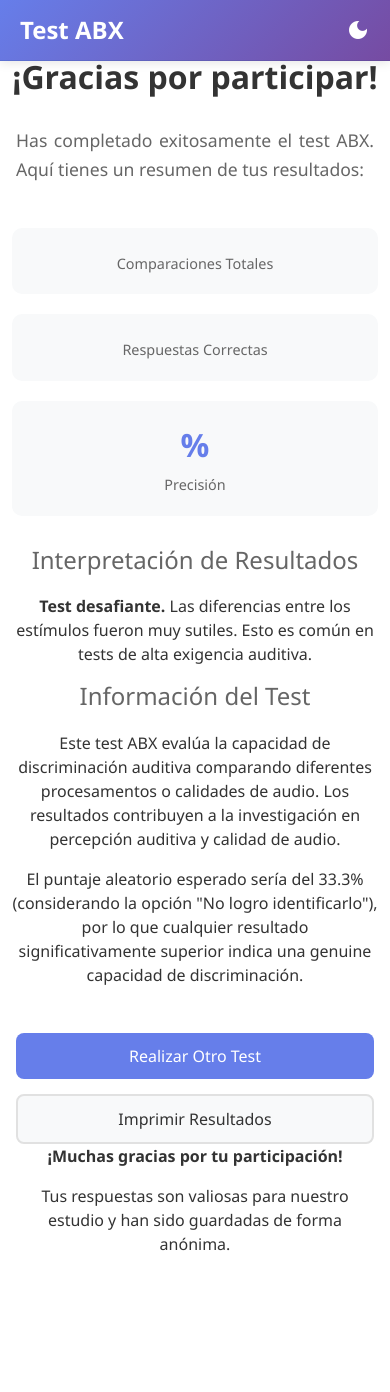
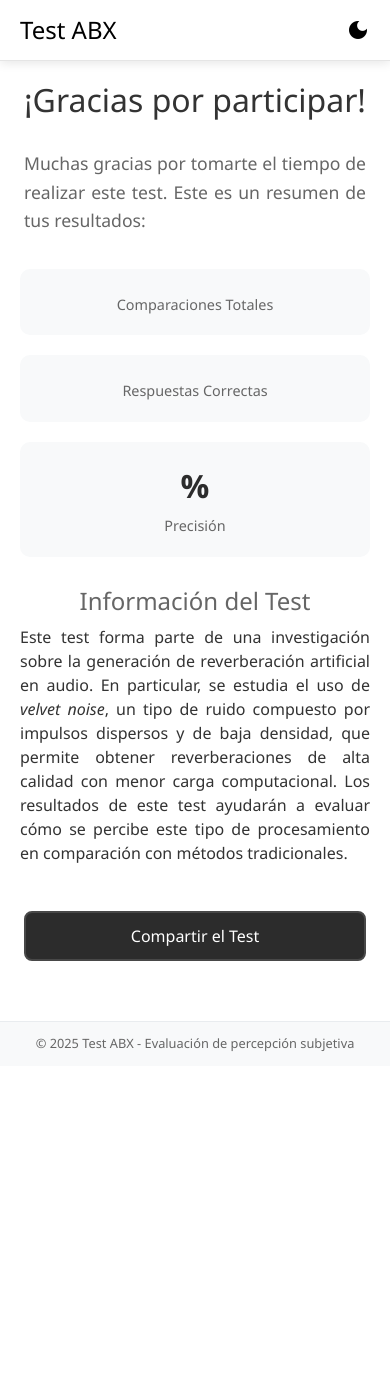
Before and after one commit to almarazj/simple-abx, a Python web app: template templates/results.html in a window 390 px wide. Shown: the top 1392 px of the page. After the commit the page ends 1052 px from the top, so only its background shows below. Run offline with Jinja, Linux system fonts and the light colour scheme; the template is opened without the code that fills it, so the values that code supplies are empty.

Commit message:
Feat: improve mobile responsiveness and clean up code

```diff
--- a/app/core/app_factory.py
+++ b/app/core/app_factory.py
@@ -1,7 +1,7 @@
 # app/core/app_factory.py
 from fastapi import FastAPI
 from fastapi.staticfiles import StaticFiles
-
+from uvicorn.middleware.proxy_headers import ProxyHeadersMiddleware
 from app.core.config import settings
 from app.core.logging import setup_logging
 from app.core.exceptions import setup_exception_handlers
@@ -26,6 +26,7 @@ def create_app() -> FastAPI:
     # Configurar archivos estáticos
     app.mount("/static", StaticFiles(directory=settings.STATIC_FILES_DIR), name="static")
 
+    app.add_middleware(ProxyHeadersMiddleware, trusted_hosts=["*"])
     # Registrar routers
     app.include_router(web_router)
 
--- a/app/core/config.py
+++ b/app/core/config.py
@@ -1,5 +1,4 @@
 # app/core/config.py
-import os
 from pydantic_settings import BaseSettings
 
 class Settings(BaseSettings):
@@ -8,6 +7,7 @@ class Settings(BaseSettings):
     VERSION: str = "0.1.0"
 
     # Firestore
+    GOOGLE_APPLICATION_CREDENTIALS: str = "./credentials.json"
     GOOGLE_PROJECT_ID: str = "simple-abx"
     FIRESTORE_COLLECTION: str = "test_results"
 
--- a/requirements.txt
+++ b/requirements.txt
@@ -5,3 +5,4 @@ pydantic_settings
 python-multipart
 cryptography
 google-cloud-firestore
+starlette==0.40.0
--- a/static/css/style.css
+++ b/static/css/style.css
@@ -1,37 +1,40 @@
 /* Variables de colores para temas */
 :root {
     /* Tema claro (por defecto) */
-    --bg-primary: linear-gradient(135deg, #667eea 0%, #764ba2 100%);
+    --bg-primary: linear-gradient(0deg, #c7c7c7 0%, #ededed 100%);
     --bg-secondary: #f8f9fa;
     --bg-card: #ffffff;
-    --bg-header: rgba(124, 58, 237, 0.4);
+    --bg-header: #ffffff;
     --bg-footer: #f8f9fa;
+    --btn-primary: #fff;
     --text-primary: #333;
     --text-secondary: #666;
     --text-muted: #999;
-    --text-header: #fff;
+    --text-header: #000000;
     --text-footer: #666;
-    --border-primary: #e1e1e1;
+    --border-primary: #484848;
     --border-secondary: #e9ecef;
     --border-header: rgba(0, 0, 0, 0.1);
-    --accent-primary: #667eea;
-    --accent-primary-hover: #5a6fd8;
+    --accent-primary: #2c2c2c;
+    --accent-primary-hover: #393e59;
+    --bg-audio-button: #7ad358;
     --accent-success: #28a745;
-    --accent-success-hover: #218838;
-    --accent-success-active: #1e7e34;
     --shadow-primary: rgba(0, 0, 0, 0.1);
-    --shadow-button: rgba(102, 126, 234, 0.4);
     --shadow-success: rgba(40, 167, 69, 0.4);
     --transparent-text: rgba(255, 255, 255, 0.25);
     --full-transparent: rgba(255, 255, 255, 0);
+    --theme-icon: #000;
+    --btn-a: #4a90e2; /* Azul */
+    --btn-b: #e94e77; /* Rosa */
 }
 
 [data-theme="dark"] {
     --bg-primary: linear-gradient(135deg, #1a1a1a 0%, #2d2d2d 100%);
     --bg-secondary: #2d2d2d;
     --bg-card: #1e1e1e;
-    --bg-header: rgba(124, 58, 237, 0.4);
+    --bg-header: linear-gradient(135deg, #1a1a1a 0%, #342935 100%);
     --bg-footer: #1a1a1a;
+    --btn-primary: #000;
     --text-primary: #fff;
     --text-secondary: #ccc;
     --text-muted: #888;
@@ -84,7 +87,7 @@ body {
 .main-header {
     position: fixed;
     top: 0; left: 0; right: 0;
-    background: linear-gradient(135deg, #667eea 0%, #764ba2 100%);
+    background: var(--bg-header);
     box-shadow: 0 2px 10px rgba(0,0,0,0.1);
     z-index: 1000;
     border-bottom: 1px solid var(--border-header);
@@ -112,7 +115,7 @@ body {
     color: var(--text-header);
     text-decoration: none;
     font-size: 1.5rem;
-    font-weight: 600;
+    font-weight: 100;
     transition: color 0.3s;
     display: flex;
     align-items: center;
@@ -140,10 +143,10 @@ body {
 .theme-toggle:hover .theme-icon .material-icons { transform: rotate(180deg); }
 .theme-icon .material-icons {
     font-size: 24px;
-    color: #fff !important;
+    color: var(--theme-icon);
     line-height: 1;
     vertical-align: middle;
-     transition: transform 0.3s;
+    transition: transform 0.3s;
 }
 
 .main-footer {
@@ -189,12 +192,12 @@ h2 {
     color: var(--text-primary);
     margin-bottom: 30px;
     font-size: 2rem;
-    font-weight: 600;
+    font-weight: 200;
     transition: color 0.3s;
 }
 h3 {
     color: var(--text-secondary);
-    margin-bottom: 20px;
+    padding: 10px 0;
     font-size: 1.5rem;
     font-weight: 500;
     transition: color 0.3s;
@@ -241,13 +244,13 @@ h3 {
     margin-top: 30px;
     display: flex;
     gap: 15px;
-    justify-content: center;
+    justify-content: flex-end;
     flex-wrap: wrap;
 }
 .btn-primary, .btn-secondary, .btn-audio {
     border: none;
     border-radius: 8px;
-    padding: 10px 20px;
+    padding: 15px 20px;
     font-size: 1rem;
     font-weight: 500;
     cursor: pointer;
@@ -259,13 +262,19 @@ h3 {
     will-change: transform;
     backface-visibility: hidden;
 }
+.button-group:has(#start-test-btn) {
+    justify-content: center;
+}
 .btn-primary {
     background: var(--accent-primary);
-    color: #fff;
+    border: 2px solid var(--border-primary);
+    color: var(--btn-primary);
 }
 .btn-primary:hover {
-    background: var(--accent-primary-hover);
     transform: translateY(2px);
+    background: var(--accent-primary);
+    border: 2px solid var(--border-primary);
+
 }
 .btn-secondary {
     background: var(--bg-secondary);
@@ -456,7 +475,7 @@ h3 {
     display: grid;
     grid-template-columns: repeat(auto-fit, minmax(200px, 1fr));
     gap: 20px;
-    margin: 30px 0;
+    margin: 20px 0;
 }
 .stat-item {
     background: var(--bg-secondary);
@@ -478,6 +497,10 @@ h3 {
     transition: color 0.3s;
 }
 
+.additional-info p {
+    text-align: justify;
+}
+
 /* Responsive solo para móviles */
 
 @media (max-width: 768px) {
@@ -485,10 +508,13 @@ h3 {
         padding: 0;
         background: var(--bg-card);
     }
+    .main-header {
+        position: static;
+    }
     .main-content {
-        padding: 0 12px;
-        margin-top: 58px;
-        margin-bottom: 100px;
+        padding: 0 20px;
+        margin-top: 20px;
+        margin-bottom: 20px;
         min-height: calc(100vh - 110px);
         background-color: var(--bg-card);
         box-sizing: border-box;
--- a/static/js/abx_test.js
+++ b/static/js/abx_test.js
@@ -491,3 +491,32 @@ document.addEventListener('DOMContentLoaded', function() {
         });
     }
 });
+
+document.addEventListener('DOMContentLoaded', function() {
+    const shareBtn = document.getElementById('share-btn');
+    if (shareBtn) {
+        shareBtn.addEventListener('click', async function() {
+            const shareData = {
+                title: 'Test ABX',
+                text: 'Ayúdame completando este test de percepción auditiva! (duración máx: 10 min):',
+                url: window.location.origin + '/'
+            };
+            if (navigator.share) {
+                try {
+                    await navigator.share(shareData);
+                } catch (err) {
+                    // Usuario canceló o error
+                }
+            } else {
+                // Copia mensaje + enlace al portapapeles
+                const textToCopy = `${shareData.text}\n${shareData.url}`;
+                try {
+                    await navigator.clipboard.writeText(textToCopy);
+                    alert('¡Enlace copiados al portapapeles!');
+                } catch (err) {
+                    alert('No se pudo copiar el mensaje. Copia manualmente:\n' + textToCopy);
+                }
+            }
+        });
+    }
+});
--- a/templates/results.html
+++ b/templates/results.html
@@ -8,7 +8,7 @@
             <h2>¡Gracias por participar!</h2>
 
             <div class="instructions">
-                <p>Has completado exitosamente el test ABX. Aquí tienes un resumen de tus resultados:</p>
+                <p>Muchas gracias por tomarte el tiempo de realizar este test. Este es un resumen de tus resultados:</p>
             </div>
 
             <!-- Estadísticas del test -->
@@ -29,55 +29,19 @@
                 </div>
             </div>
 
-            <!-- Interpretación de resultados -->
-            <div class="results-interpretation">
-                <h3>Interpretación de Resultados</h3>
-
-                {% if stats.accuracy_percentage >= 80 %}
-                <div class="result-excellent">
-                    <p><strong>¡Excelente!</strong> Tu precisión indica una muy buena capacidad de discriminación auditiva.
-                    Pudiste identificar correctamente la mayoría de las diferencias entre los estímulos.</p>
-                </div>
-                {% elif stats.accuracy_percentage >= 60 %}
-                <div class="result-good">
-                    <p><strong>Buen desempeño.</strong> Tu precisión muestra una buena capacidad de discriminación auditiva.
-                    Algunas diferencias pueden haber sido muy sutiles.</p>
-                </div>
-                {% elif stats.accuracy_percentage >= 40 %}
-                <div class="result-average">
-                    <p><strong>Desempeño promedio.</strong> Algunas comparaciones fueron más desafiantes.
-                    Esto puede deberse a diferencias muy sutiles entre los estímulos o condiciones de escucha.</p>
-                </div>
-                {% else %}
-                <div class="result-challenging">
-                    <p><strong>Test desafiante.</strong> Las diferencias entre los estímulos fueron muy sutiles.
-                    Esto es común en tests de alta exigencia auditiva.</p>
-                </div>
-                {% endif %}
-            </div>
-
             <!-- Información adicional -->
             <div class="additional-info">
                 <h3>Información del Test</h3>
-                <p>Este test ABX evalúa la capacidad de discriminación auditiva comparando diferentes procesamentos
-                o calidades de audio. Los resultados contribuyen a la investigación en percepción auditiva y
-                calidad de audio.</p>
-
-                <p>El puntaje aleatorio esperado sería del 33.3% (considerando la opción "No logro identificarlo"),
-                por lo que cualquier resultado significativamente superior indica una genuine capacidad de discriminación.</p>
+                <p>Este test forma parte de una investigación sobre la generación de reverberación artificial en audio.
+                En particular, se estudia el uso de <em>velvet noise</em>, un tipo de ruido compuesto por impulsos dispersos y de baja densidad, que permite obtener reverberaciones de alta calidad con menor carga computacional.
+                Los resultados de este test ayudarán a evaluar cómo se percibe este tipo de procesamiento en comparación con métodos tradicionales.</p>
             </div>
 
             <!-- Botones de acción -->
             <div class="button-group">
-                <a href="/" class="btn-primary">Realizar Otro Test</a>
-                <button onclick="window.print()" class="btn-secondary">Imprimir Resultados</button>
-            </div>
-
-            <!-- Agradecimiento final -->
-            <div class="thank-you">
-                <p><strong>¡Muchas gracias por tu participación!</strong></p>
-                <p>Tus respuestas son valiosas para nuestro estudio y han sido guardadas de forma anónima.</p>
+                <button id="share-btn" class="btn-primary" type="button">Compartir el Test</button>
             </div>
         </div>
     </div>
+    <script src="{{ url_for('static', path='js/abx_test.js') }}"></script>
 {% endblock %}
```
Also changed, not shown: other parts of static/css/style.css (+43 -15 lines), app/web/web.py (+13 -7 lines), 3 other files.
